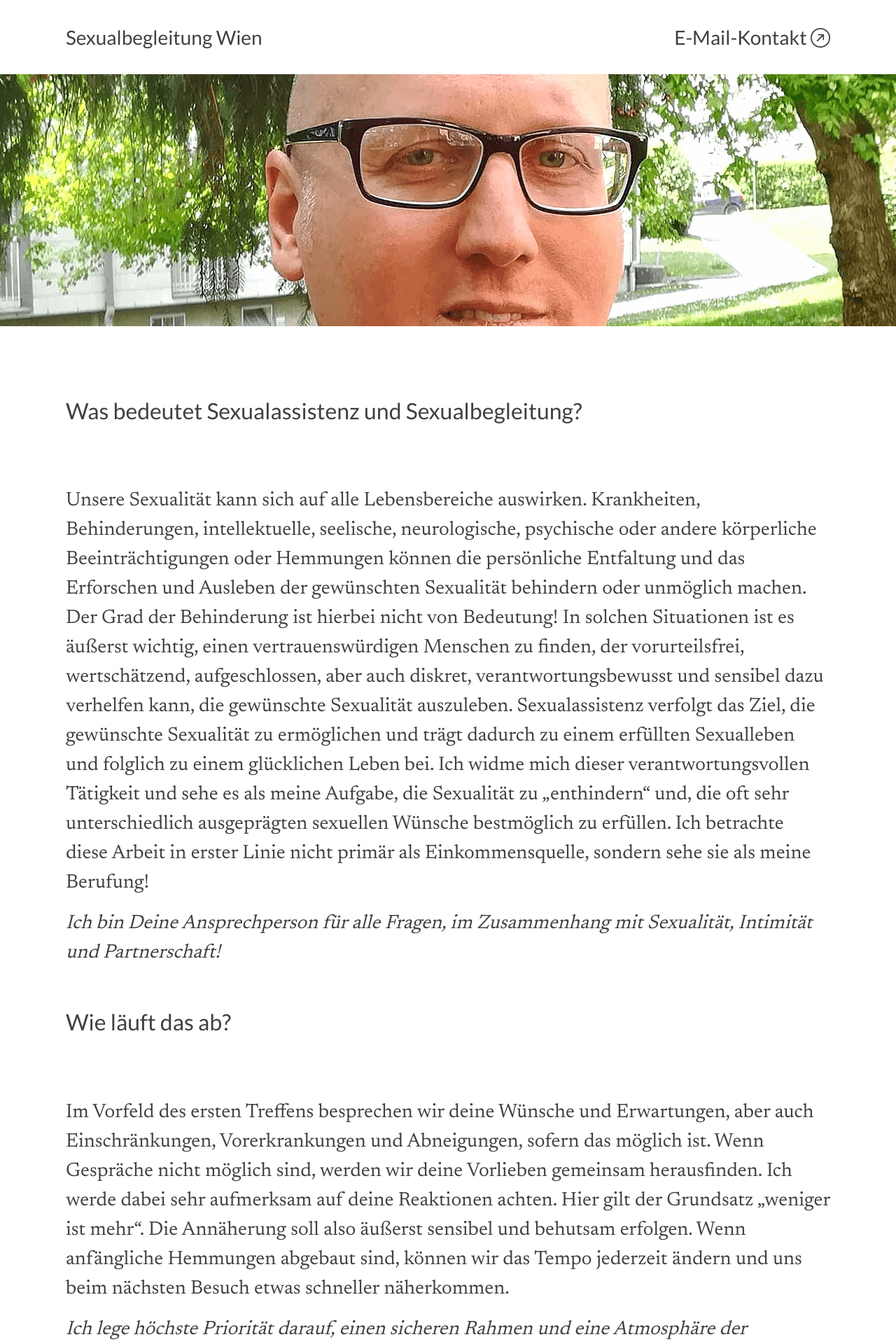
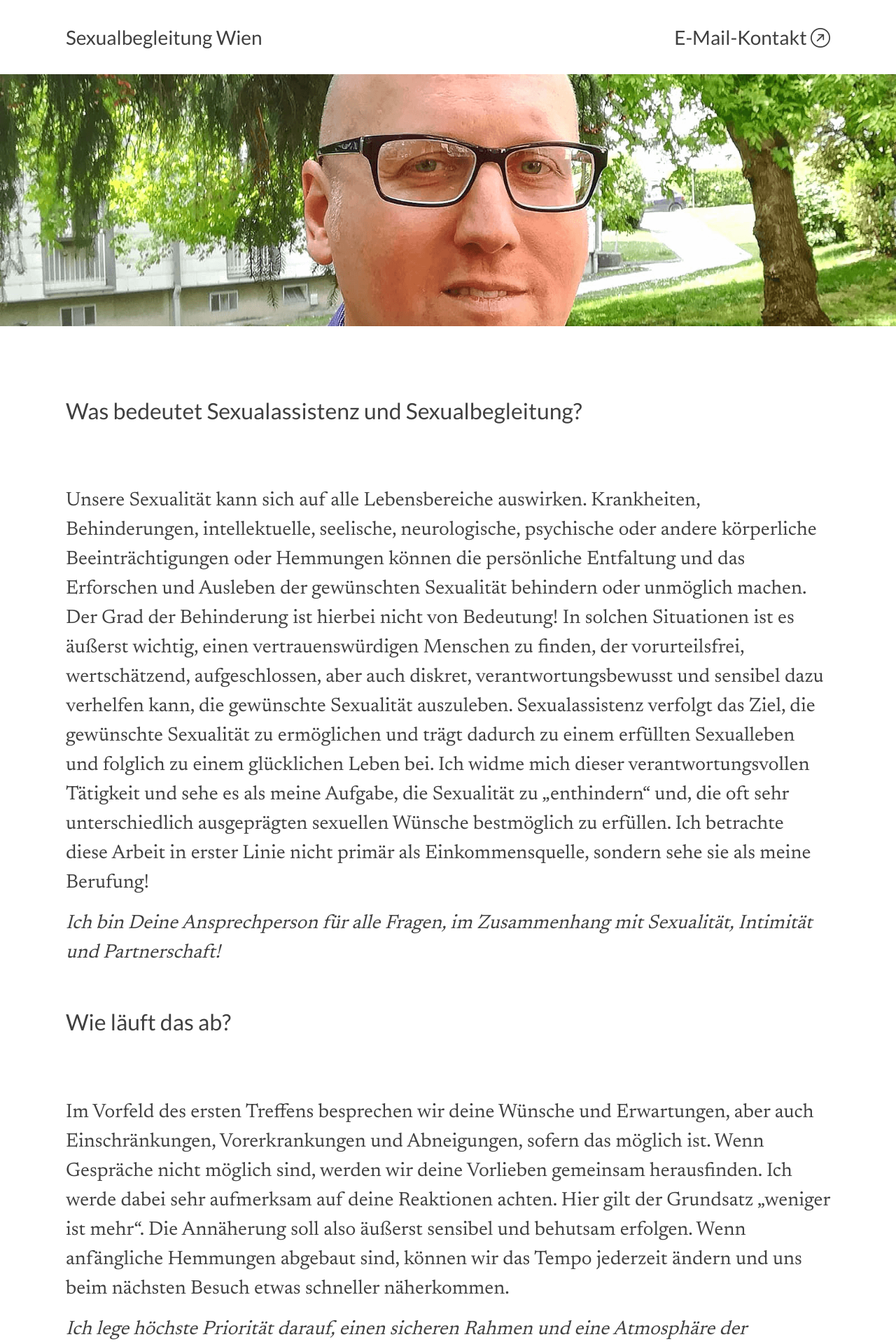
Before and after one commit to sexualbegleitung/sexualbegleitung-wien.at, a Jekyll site: the page built from index.md, in a window 1280 px wide. Shown: the top 1920 px of the page at 70% size. Built offline with Jekyll 4.4.1, drawn with Linux system fonts in a browser that asks for light colours; nearby versions of some CDN libraries.

Commit message:
Update main.scss

```diff
--- a/_sass/main.scss
+++ b/_sass/main.scss
@@ -28,12 +28,7 @@ nav a {
   background-image: url("https://raw.githubusercontent.com/sexualbegleitung/sexualbegleitung-wien.at/gh-pages/assets/images/hero.png");
   height: 40vh;
   background-position: center;
-}
-
-@media only screen and (max-width: 600px) {
-  .container-fluid {
-    background-size: cover;
-  }
+  background-size: cover;
 }
 
 img {
```
